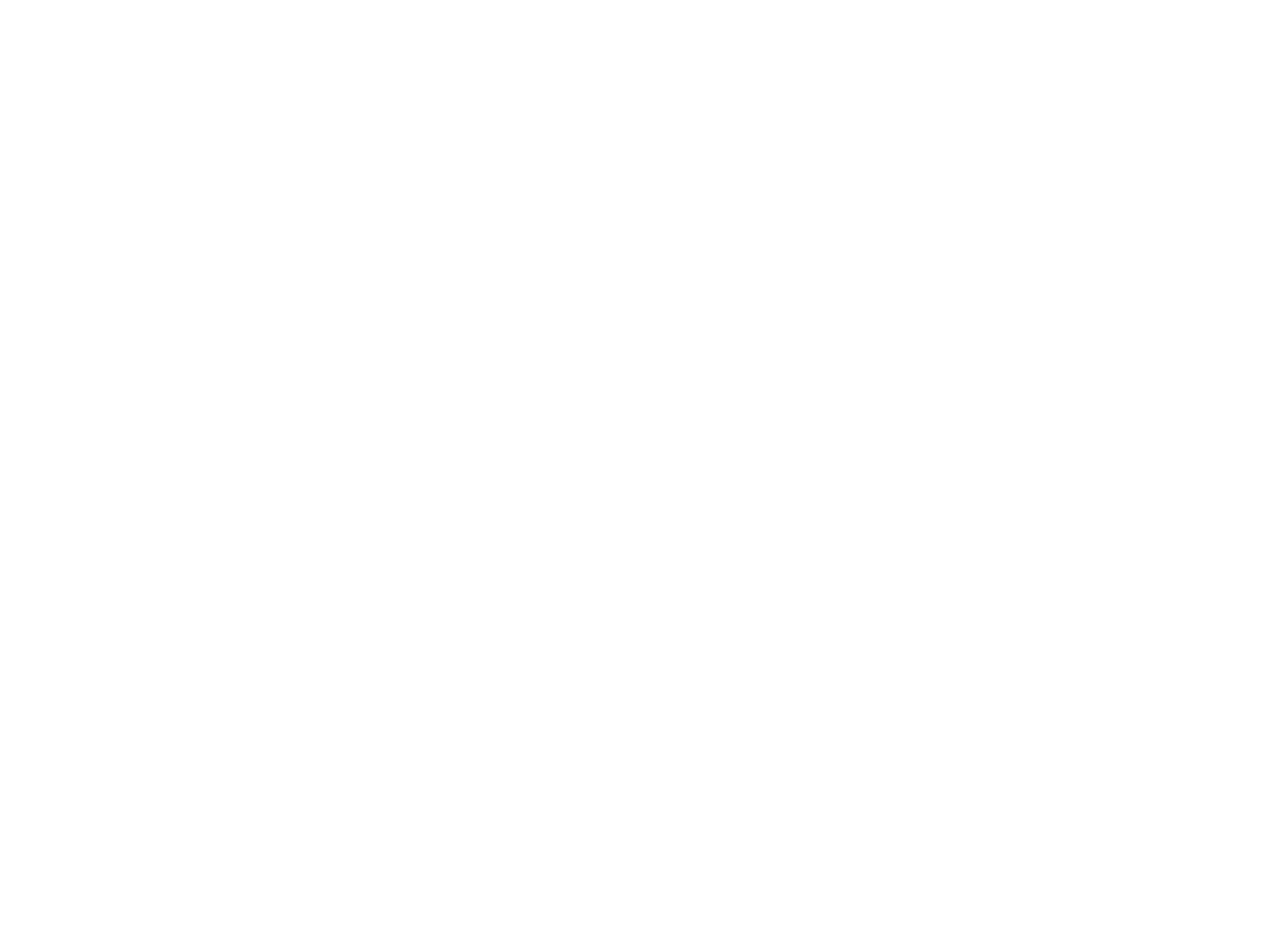
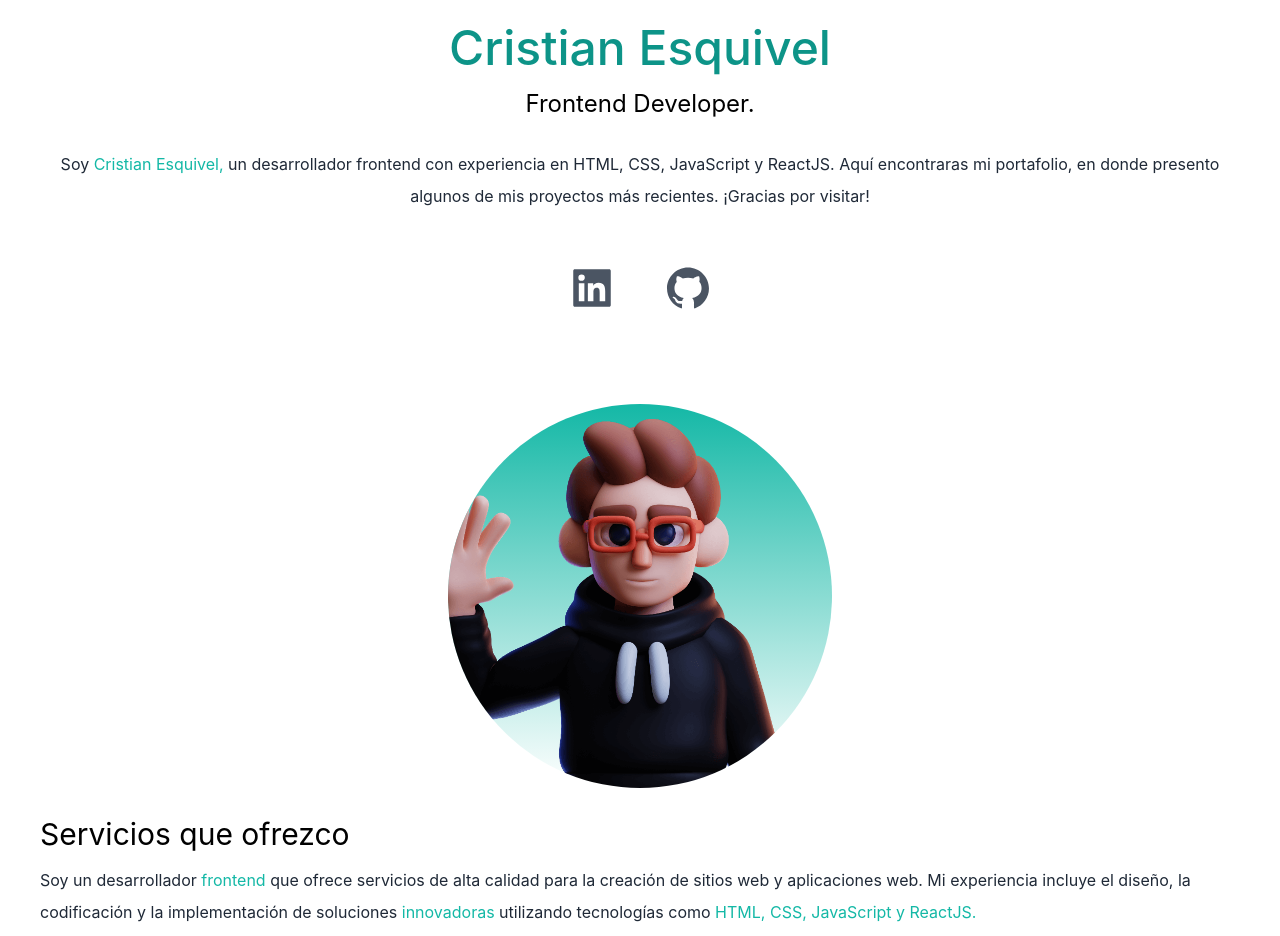
Before and after one commit to byKriz/persona-portafolio, a Next.js app: page / in a window 1280 px wide. Shown: the part 160-1096 px from the top of the page. Before the commit the page ends 800 px from the top, so only its background shows below. Built offline with nearby package versions, Linux system fonts and the light colour scheme.

Commit message:
comenzado a escribir los servicios que ofrezco

```diff
--- a/pages/index.js
+++ b/pages/index.js
@@ -1,6 +1,9 @@
 import Head from "next/head";
 import { Inter } from "@next/font/google";
 import { BsFillMoonStarsFill } from "react-icons/bs";
+import { AiFillLinkedin, AiFillGithub } from "react-icons/ai";
+import Image from "next/image";
+import deved from "../public/dev-ed-wave.png"; //nota cambiar la imagen despues
 
 // const inter = Inter({ subsets: ['latin'] })
 
@@ -17,7 +20,7 @@
       <main className=" bg-white px-10">
         <section className="min-h-screen">
           <nav className=" py-10 mb-12 flex justify-between">
-            <h1 className=" text-xl">developedbyed</h1>
+            <h1 className=" text-xl font-burtons">developedbyed</h1>
             <ul className=" flex items-center">
               <li>
                 <BsFillMoonStarsFill className=" cursor-pointer text-2xl" />
@@ -25,13 +28,54 @@
               <li>
                 <a
                   href="#"
-                  className="bg-gradient-to-r from-cyan-500 to-teal-500 text-white px-4 py-2 rounded-md"
+                  className="bg-gradient-to-r from-cyan-500 to-teal-500 text-white px-4 py-2 rounded-md ml-8"
                 >
                   Resume
                 </a>
               </li>
             </ul>
           </nav>
+          <div className=" text-center p-5">
+            <h2 className=" text-5xl py-2 text-teal-600 font-medium">
+              Cristian Esquivel
+            </h2>
+            <h3 className="text-2xl py-2">Frontend Developer.</h3>
+            <p className="text-md py-5 leading-8 text-gray-800">
+              Soy
+              <span className="text-teal-500"> Cristian Esquivel, </span>
+              un desarrollador frontend con experiencia en HTML, CSS, JavaScript
+              y ReactJS. Aquí encontraras mi portafolio, en donde presento algunos de mis proyectos más
+              recientes. ¡Gracias por visitar!
+            </p>
+          </div>
+          <div className="text-5xl flex justify-center gap-12 py-3 text-gray-600">
+            <AiFillLinkedin />
+            <AiFillGithub />
+          </div>
+          <div className="mx-auto mb-6 bg-gradient-to-b from-teal-500 rounded-full w-80 h-80 relative overflow-hidden mt-20 md:h-96 md:w-96">
+            <Image src={deved} layout="fill" objectFit="cover" />
+            {/* lo voy a tener que cambiar mas adelante */}
+          </div>
+        </section>
+
+        {/* seccion 2 */}
+        <section>
+          <div>
+            <h3 className="text-3xl py-1">Servicios que ofrezco</h3>
+            <p className="text-md py-2 leading-8 text-gray-800">
+              Soy un desarrollador
+              <span className="text-teal-500"> frontend </span>
+              que ofrece servicios de alta calidad para la creación de sitios
+              web y aplicaciones web. Mi experiencia incluye el diseño, la
+              codificación y la implementación de soluciones
+              <span className="text-teal-500"> innovadoras </span>
+              utilizando tecnologías como
+              <span className="text-teal-500">
+                {" "}
+                HTML, CSS, JavaScript y ReactJS.
+              </span>
+            </p>
+          </div>
         </section>
       </main>
     </>
```
